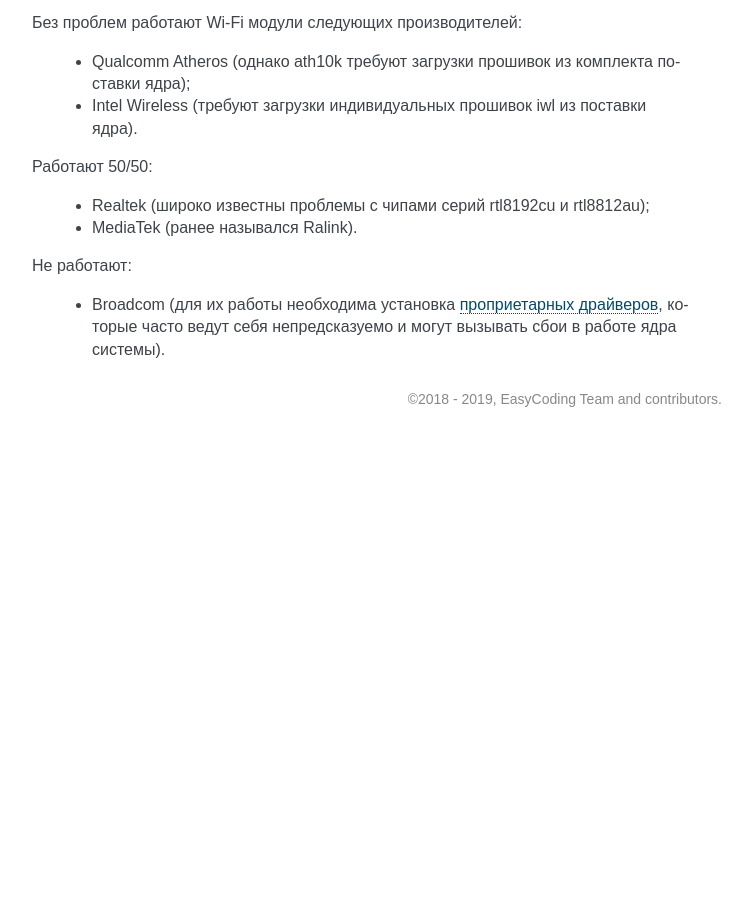
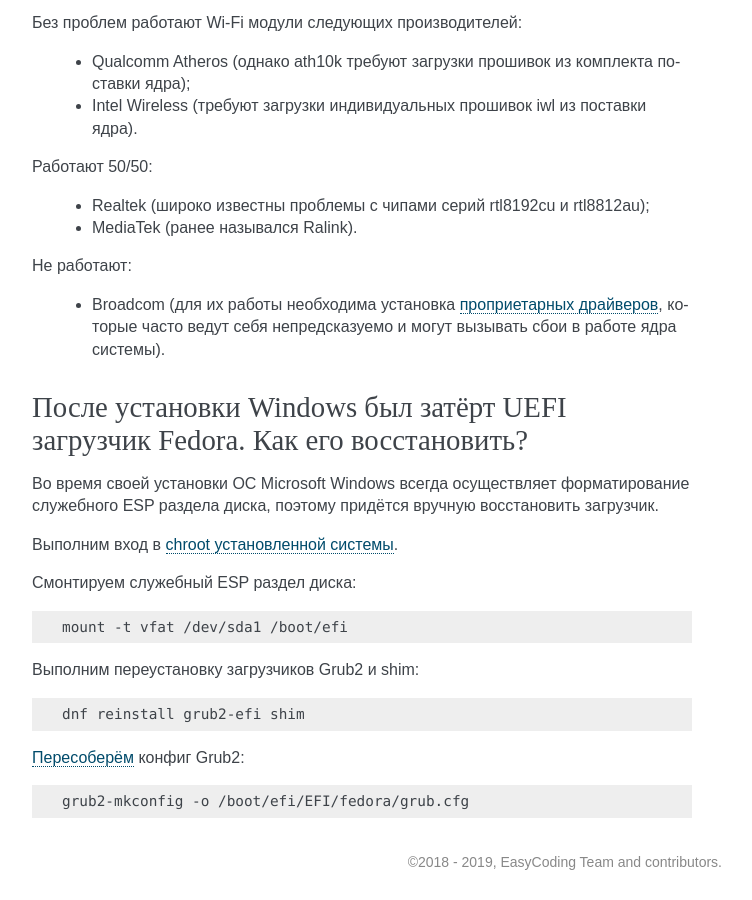
Before and after one commit to RussianFedora/FAQ, a Sphinx documentation site: the page built from source/installation.rst, in a window 1280 px wide and 900 px high, scrolled down 6358 px. Shown: the whole window, without its empty margins (388-1140 px from the left). Built offline with Sphinx 7.4.7, drawn with Linux system fonts in a browser that asks for light colours; before the commit the page ends 6795 px from its top, so only the background shows below that; some of the changed text lies outside the part shown.

Commit message:
Added question about reinstallation of Grub2-efi bootloader.

```diff
--- a/source/installation.rst
+++ b/source/installation.rst
@@ -358,3 +358,31 @@
 Не работают:
 
  * Broadcom (для их работы необходима установка :ref:`проприетарных драйверов <broadcom-drivers>`, которые часто ведут себя непредсказуемо и могут вызывать сбои в работе ядра системы).
+
+.. index:: grub, bootloader, uefi, efi
+.. _grub2-restore:
+
+После установки Windows был затёрт UEFI загрузчик Fedora. Как его восстановить?
+====================================================================================
+
+Во время своей установки ОС Microsoft Windows всегда осуществляет форматирование служебного ESP раздела диска, поэтому придётся вручную восстановить загрузчик.
+
+Выполним вход в :ref:`chroot установленной системы <chroot>`.
+
+Смонтируем служебный ESP раздел диска:
+
+.. code-block:: bash
+
+    mount -t vfat /dev/sda1 /boot/efi
+
+Выполним переустановку загрузчиков Grub2 и shim:
+
+.. code-block:: bash
+
+    dnf reinstall grub2-efi shim
+
+:ref:`Пересоберём <grub-rebuild>` конфиг Grub2:
+
+.. code-block:: bash
+
+    grub2-mkconfig -o /boot/efi/EFI/fedora/grub.cfg
```
